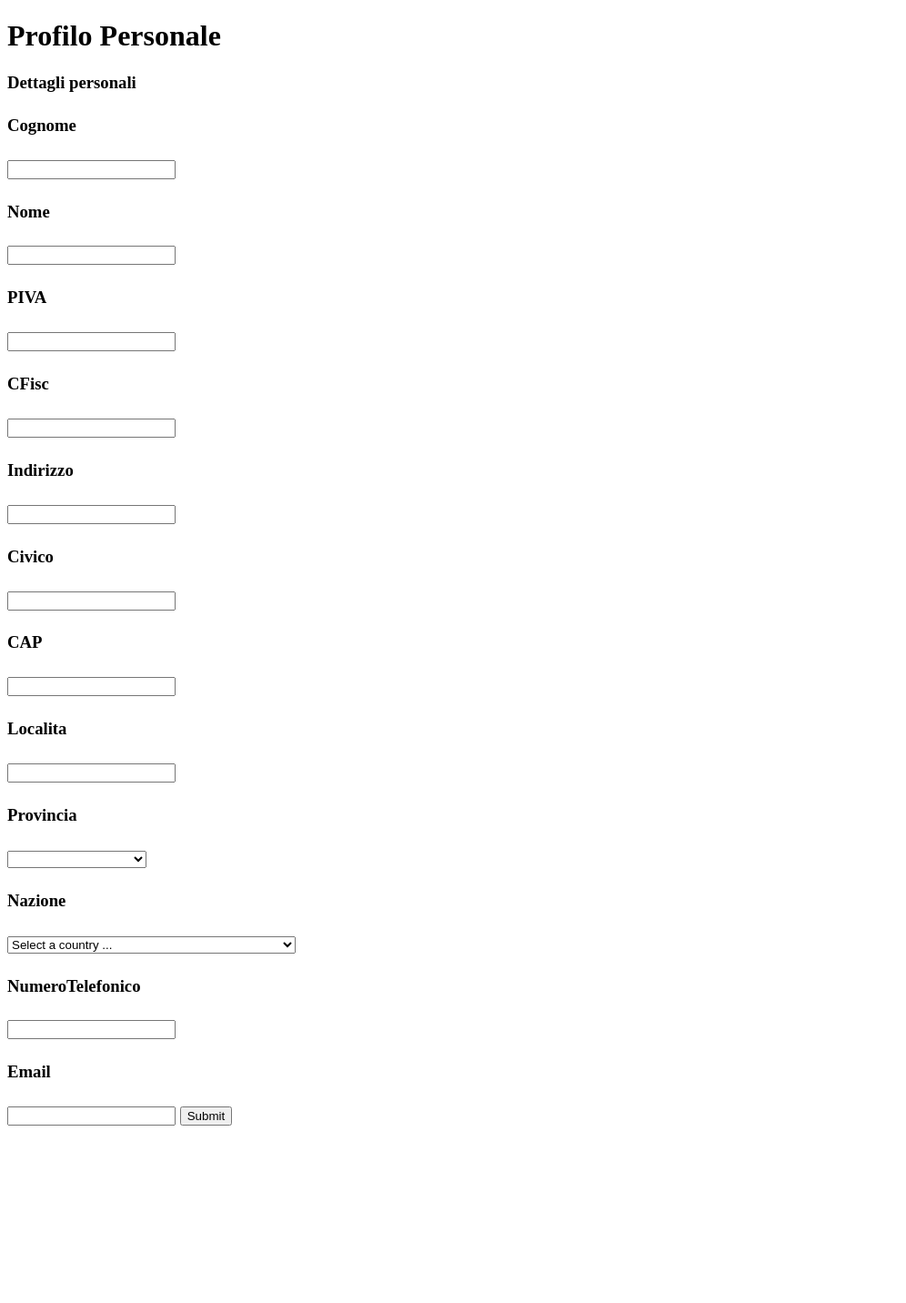
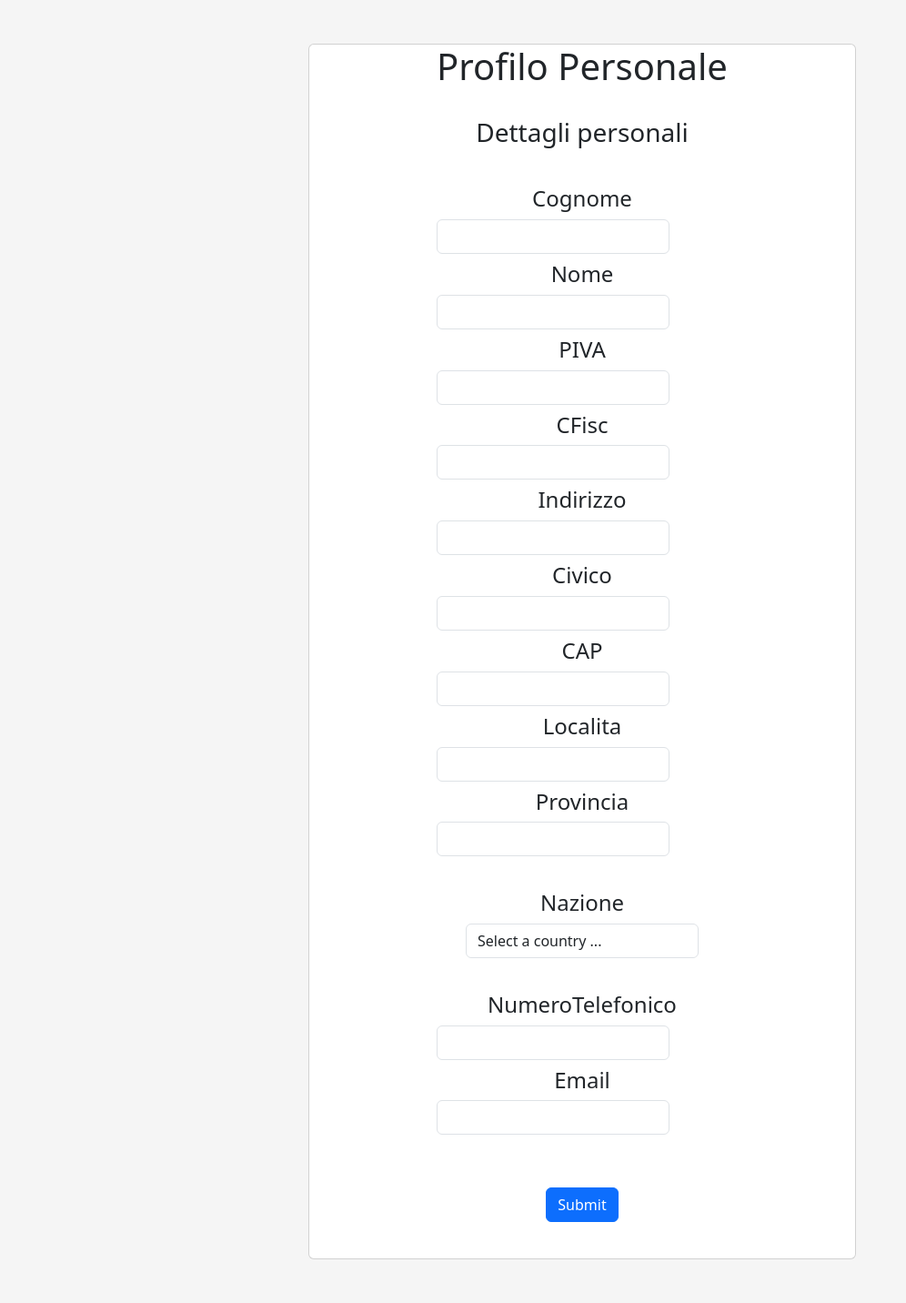
Before and after one commit to Rjuuko/PROGETTO-TERRANOVA, a PHP site: page /profile.php in a window 1280 px wide. Shown: the whole page at 91% size, without its empty margins (0-996 px from the left). Before the commit the page ends 1237 px from the top, so only its background shows below. Run offline with PHP 8.4, Linux system fonts and the light colour scheme; the visitor is signed in with stand-in values (Sample User, id 1); data that the repository does not hold is empty.

Commit message:
css inserito

```diff
--- a/pagina/profile.php
+++ b/pagina/profile.php
@@ -52,12 +52,52 @@
     <meta charset="UTF-8">
     <meta http-equiv="X-UA-Compatible" content="IE=edge">
     <meta name="viewport" content="width=device-width, initial-scale=1.0">
+    <meta charset="utf-8">
+    <meta name="viewport" content="width=device-width, initial-scale=1">
+    <meta name="description" content="">
+    <meta name="author" content="Mark Otto, Jacob Thornton, and Bootstrap contributors">
+    <meta name="generator" content="Hugo 0.108.0">
+    <link rel="canonical" href="https://getbootstrap.com/docs/5.3/examples/pricing/">
+
     <title>Document</title>
+    <style>
+        #main{
+            display:grid;
+            justify-content:center;
+        }
+        input{
+            max-width:20vw;
+        }
+        select{
+            max-width:20vw;
+        }
+        #card{
+            display:flex;
+            justify-content:center;
+        }
+        input{
+            margin:0 auto;
+            display:block;
+        }
+        #container {
+            display: flex;
+            justify-content: center; /* Can be changed in the live sample */
+        }
+    </style>
+    <link href="../assets/dist/css/bootstrap.min.css" rel="stylesheet">
 </head>
-<body>
-    <h1> Profilo Personale </h1>
-    <h3> Dettagli personali <h3>
-    <form method="POST" action="">
+<body id="main" style="background-color: hsl(0, 0%, 96%);">
+<section class="section" >
+    <div class="px-4 py-5 px-md-5 text-center text-lg-center">
+      <div class="container align-items-center">
+        <div class="row gx-lg-5 align-items-center">
+
+            <div class="container" id="container">
+                <div class="card" style=width:47vw;align-content:center>
+                    <div id="main">
+                <h1> Profilo Personale </h1><br>
+                <h3> Dettagli personali <h3><br>
+                <form method="POST" action="" style=justify-content:center>
                 <?php
                 for($i = 0; $i < count($data); $i++){
 
@@ -68,7 +108,7 @@
                     <?php
                     if($inputType[$i] == "sel"){
                         ?>
-            <select name="Nazione" class="form-control" id="Nazione" >
+                        <select name="Nazione" class="form-control" id="Nazione" style=justify-self:center >
                         <?php require("./addData/country_selector.php");?>
                         </select> <br>
                         <?php
@@ -81,17 +121,21 @@
                         <?php
                     }else if($inputType[$i] == "email"){
                         ?>
-            <input type="Email" id="<?= $data[$i]?>" class="form-control" name="Email" value="<?= $row[$data[$i]]?>" />
+                        <input type="Email" id="<?= $data[$i]?>" class="form-control" name="Email" value="<?= $row[$data[$i]]?> " /><br>
                         <?php
                     }else{
                         ?>
-            <input type="text" id="<?= $data[$i]?>" class="form-control" name="<?= $data[$i]?>" value="<?= $row[$data[$i]]?>" />
+                        <input type="text" class="form-control" id="<?= $data[$i]?>" name="<?= $data[$i]?>" value="<?= $row[$data[$i]]?>" />
                         <?php
                     }
                 }
 
                 ?>
-    <input type="submit">
+                <br>
+                <div style=justify-content:center><input type="submit" class="btn btn-primary btn-block mb-4">
                 </form>
+                    </div>
+        </div>
+    </div>
 </body>
 </html>
```
Lines whose indentation alone changed are shown as unchanged.
